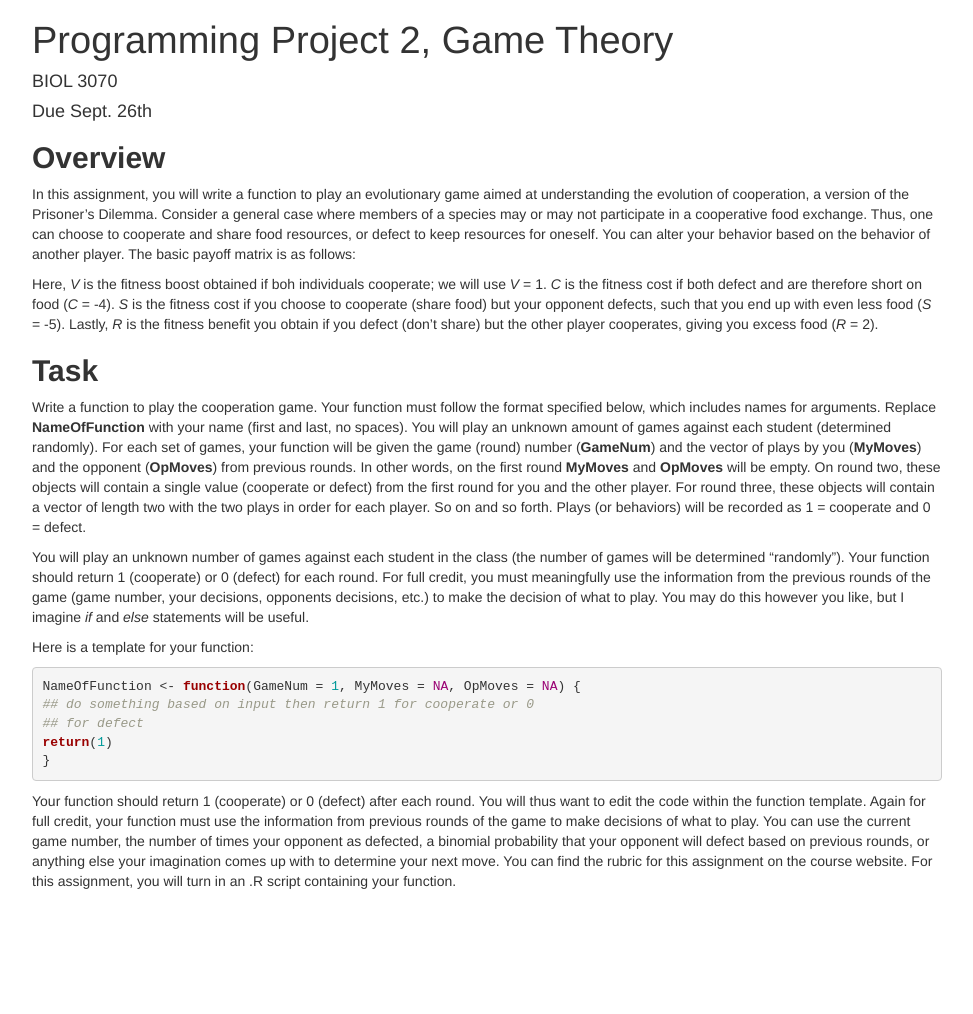
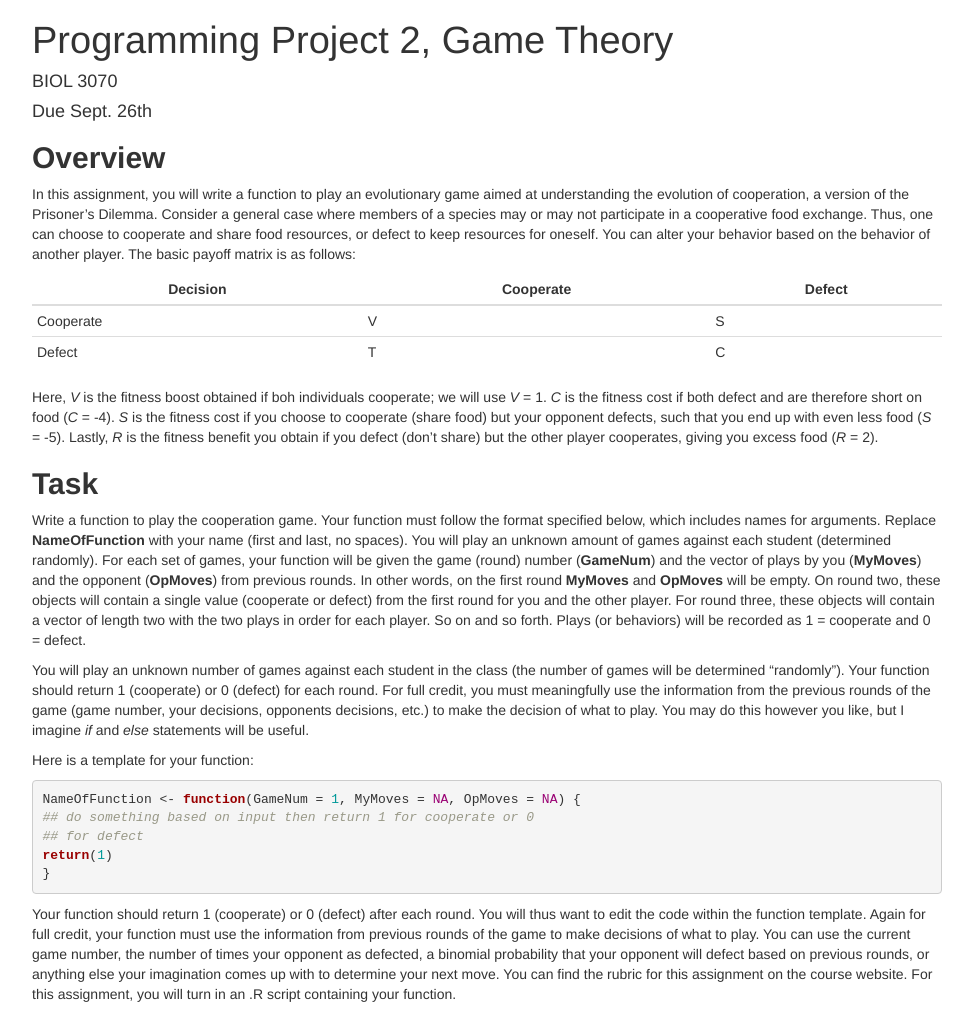
Before and after one commit to brian-kissmer/brian-kissmer.github.io, a Jekyll site: the page programming_projects/programming_project2.html, which Jekyll copies as it is, in a window 1280 px wide. Shown: the whole page, without its empty margins (153-1126 px from the left). Built offline with Jekyll 4.4.1, drawn with Linux system fonts in a browser that asks for light colours; before the commit the page ends 901 px from its top, so only the background shows below that.

Commit message:
Add files via upload

```diff
--- a/programming_projects/programming_project2.html
+++ b/programming_projects/programming_project2.html
@@ -365,6 +365,27 @@ species may or may not participate in a cooperative food exchange. Thus,
 one can choose to cooperate and share food resources, or defect to keep
 resources for oneself. You can alter your behavior based on the behavior
 of another player. The basic payoff matrix is as follows:</p>
+<table>
+<thead>
+<tr class="header">
+<th>Decision</th>
+<th>Cooperate</th>
+<th>Defect</th>
+</tr>
+</thead>
+<tbody>
+<tr class="odd">
+<td>Cooperate</td>
+<td>V</td>
+<td>S</td>
+</tr>
+<tr class="even">
+<td>Defect</td>
+<td>T</td>
+<td>C</td>
+</tr>
+</tbody>
+</table>
 <p>Here, <em>V</em> is the fitness boost obtained if boh individuals
 cooperate; we will use <em>V</em> = 1. <em>C</em> is the fitness cost if
 both defect and are therefore short on food (<em>C</em> = -4).
```
